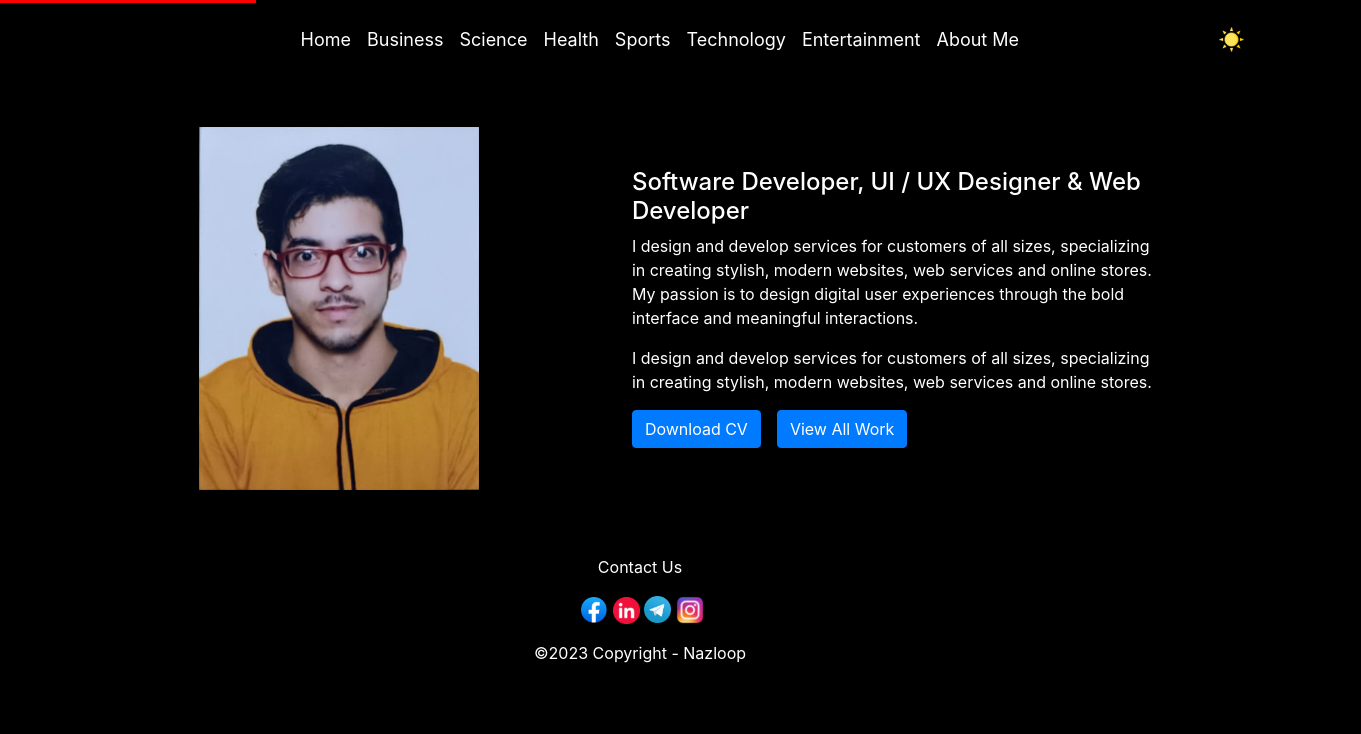
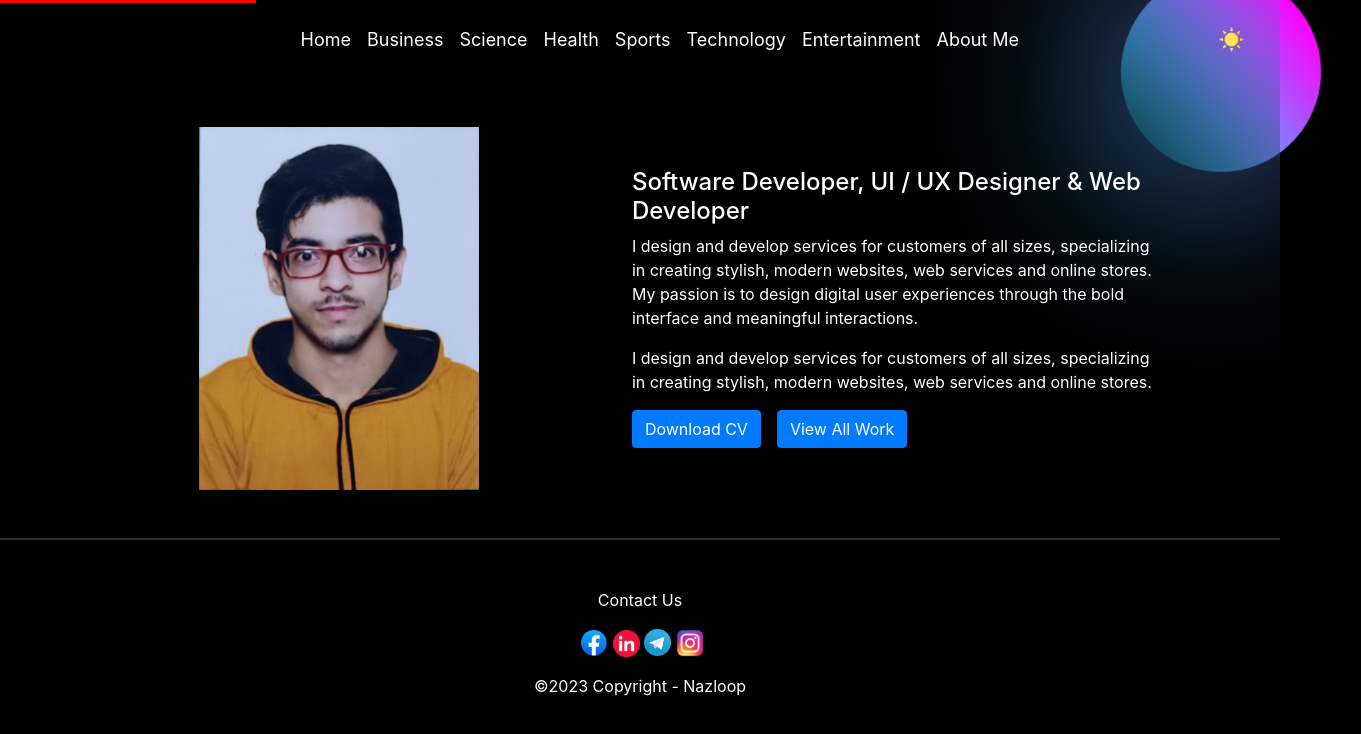
Before and after one commit to SubhanAliZaidi/NewsApp, a React (Create React App) app: page /About in a window 1280 px wide. Shown: the top 734 px of the page, 1361 px wide, since content can reach past the window. Built offline with nearby package versions, Linux system fonts and the light colour scheme; no server answers.

Commit message:
Infinited Loading Added

```diff
--- a/package.json
+++ b/package.json
@@ -6,8 +6,10 @@
 		"@testing-library/jest-dom": "^5.16.5",
 		"@testing-library/react": "^13.4.0",
 		"@testing-library/user-event": "^13.5.0",
+		"infinite-scroll": "^4.0.1",
 		"react": "^18.2.0",
 		"react-dom": "^18.2.0",
+		"react-infinite-scroll-component": "^6.1.0",
 		"react-router-dom": "^6.8.1",
 		"react-scripts": "5.0.1",
 		"web-vitals": "^2.1.4"
--- a/public/index.html
+++ b/public/index.html
@@ -23,9 +23,9 @@
 	<body id="body">
         <div class="blurfg"></div>
         <div id="circle"></div>
+        <div id="topRight"></div>
         <div class="name">NAZLOOP</div>
 		<div id="root" class="darktheme">
-
         </div>
 	</body>
 
--- a/src/App.css
+++ b/src/App.css
@@ -6,6 +6,7 @@
 	--fg-color: white;
     --logo-color:#e1e1e1;
     --blend-mode : color-dodge;
+    --card-border-color : #ffffff2c;
 }
 
 body {
@@ -40,14 +41,17 @@ body {
 }
 
 .cardshadow {
-	box-shadow: 1px 1px 5px var(--cardshadow-color),
-		0px 0px 0px var(--cardshadow-color2);
+	/* box-shadow: 1px 1px 5px var(--cardshadow-color),
+		0px 0px 0px var(--cardshadow-color2); */
 	border-radius: 12px;
+    border: 1px solid var(--card-border-color);
 }
 
 .imgradius {
 	/* box-shadow: 8px 11px 14px #141414, 0px 0px 0px #9f9f9f; */
 	border-radius: 12px;
+    border-bottom-left-radius: 0px;
+    border-bottom-right-radius: 0px;
 }
 
 .buttonradius {
@@ -91,6 +95,20 @@ body {
 	translate: -50% -50%;
 	border-radius: 50%;
 	animation: rotate 3s linear infinite;
+    display:none;
+}
+
+#topRight{
+    width: 200px;
+	background-image: linear-gradient(#ff00ff, #00ffff);
+	aspect-ratio: 1;
+	position: absolute;
+	z-index: -4;
+	top: 9%;
+	right: -11%;
+	translate: -50% -50%;
+	border-radius: 50%;
+	animation: rotate 3s linear infinite;
 }
 
 .blurfg {
@@ -121,8 +139,8 @@ body {
     position: absolute;
     display: flex;
     justify-content: flex-end;
-    right: 0;
-    top: -10px;
+    right: 0px;
+    top: -8px;
 }
 
 .testing:hover{
@@ -133,3 +151,13 @@ body {
     color: #ff00ff;
     transition: all 500ms;
 }
+
+.badgecolor{
+    color: white;
+}
+
+.hruler{
+    height: 2px;
+    background-color: var(--card-border-color);
+    border:none;
+}
--- a/src/App.js
+++ b/src/App.js
@@ -16,6 +16,7 @@ export function themechange(){
     if (rs.getPropertyValue('--bg-color') === 'white') {
         r.style.setProperty('--button-shadow', '#1d1d1d')
         r.style.setProperty('--cardshadow-color2', '#9f9f9f')
+        r.style.setProperty('--card-border-color', '#ffffff2c')
         r.style.setProperty('--cardshadow-color', '#141414')
         r.style.setProperty('--logo-color', '#e1e1e1')
         r.style.setProperty('--blend-mode', 'color-dodge')
@@ -26,6 +27,7 @@ export function themechange(){
         themeimage.classList.remove('themeimage2');
 
     } else {
+        r.style.setProperty('--card-border-color', '#0000002c')
         r.style.setProperty('--button-shadow', 'white')
         r.style.setProperty('--cardshadow-color2', 'white')
         r.style.setProperty('--cardshadow-color', 'white')
--- a/src/components/Footer.js
+++ b/src/components/Footer.js
@@ -3,7 +3,7 @@ import React from 'react'
 export default function Footer(props) {
     return (
         <>
-            <hr className='mt-5' />
+            <hr className='mt-5 hruler mb-5' />
             <div className="container pb-5">
                 <footer className=" container page-footer font-small cyan darken-3">
                     <p className="container d-flex align-item-center justify-content-center">Contact Us</p>
--- a/src/components/Newsitems.js
+++ b/src/components/Newsitems.js
@@ -10,7 +10,7 @@ export default class Newsitems extends Component {
                 <div className="my-4">
                     <div className="card mx-3 darktheme cardshadow" style={{ width: '18rem' }}>
                     <div className="badgecss">
-                    <span className="badge bg-danger text-bg-danger">{source}</span>
+                    <span className="badge bg-danger text-bg-danger badgecolor">{source}</span>
                     </div>
                         <div className="text-center">
                             <img className="img-fluid imgradius" src={imageUrl} alt="preview" style={{ width: '100%', height: '180px' }} />
--- a/src/components/index.js
+++ b/src/components/index.js
@@ -1,4 +1,14 @@
 import { themechange } from "../App"
+
+
+
+document.addEventListener('Blur' , (e) => {
+    document.title = 'Come Back :('
+})
+
+document.addEventListener('Focus' , (e) => {
+    document.title = 'Nazloop'
+})
 
 document.addEventListener('keydown', e => {
     if (e.key.toLowerCase() === 'b' && e.ctrlKey) {
```
Also changed, not shown: src/components/News.js (+71 -53 lines), 1 other file (tests, documents, lock files or other folders).
